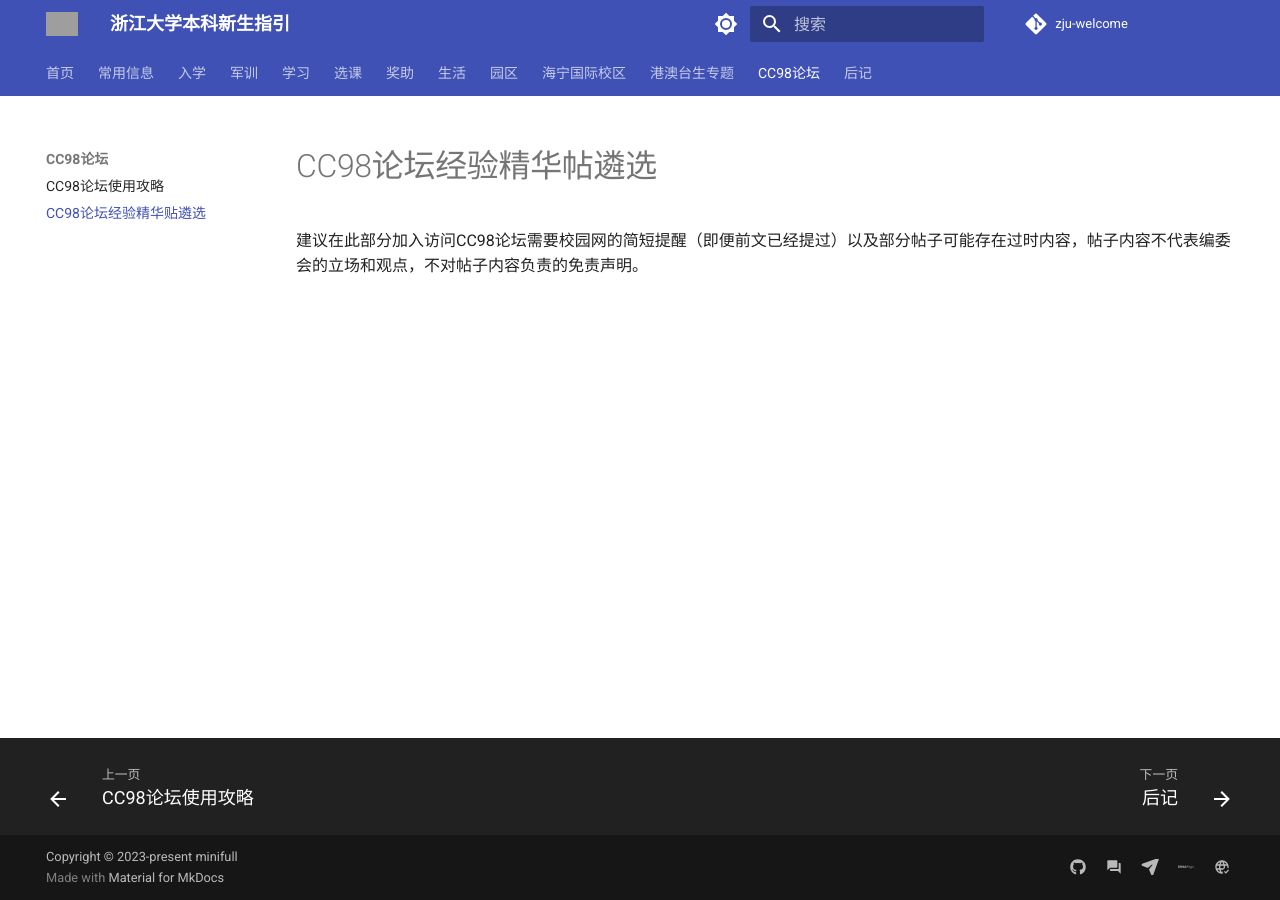
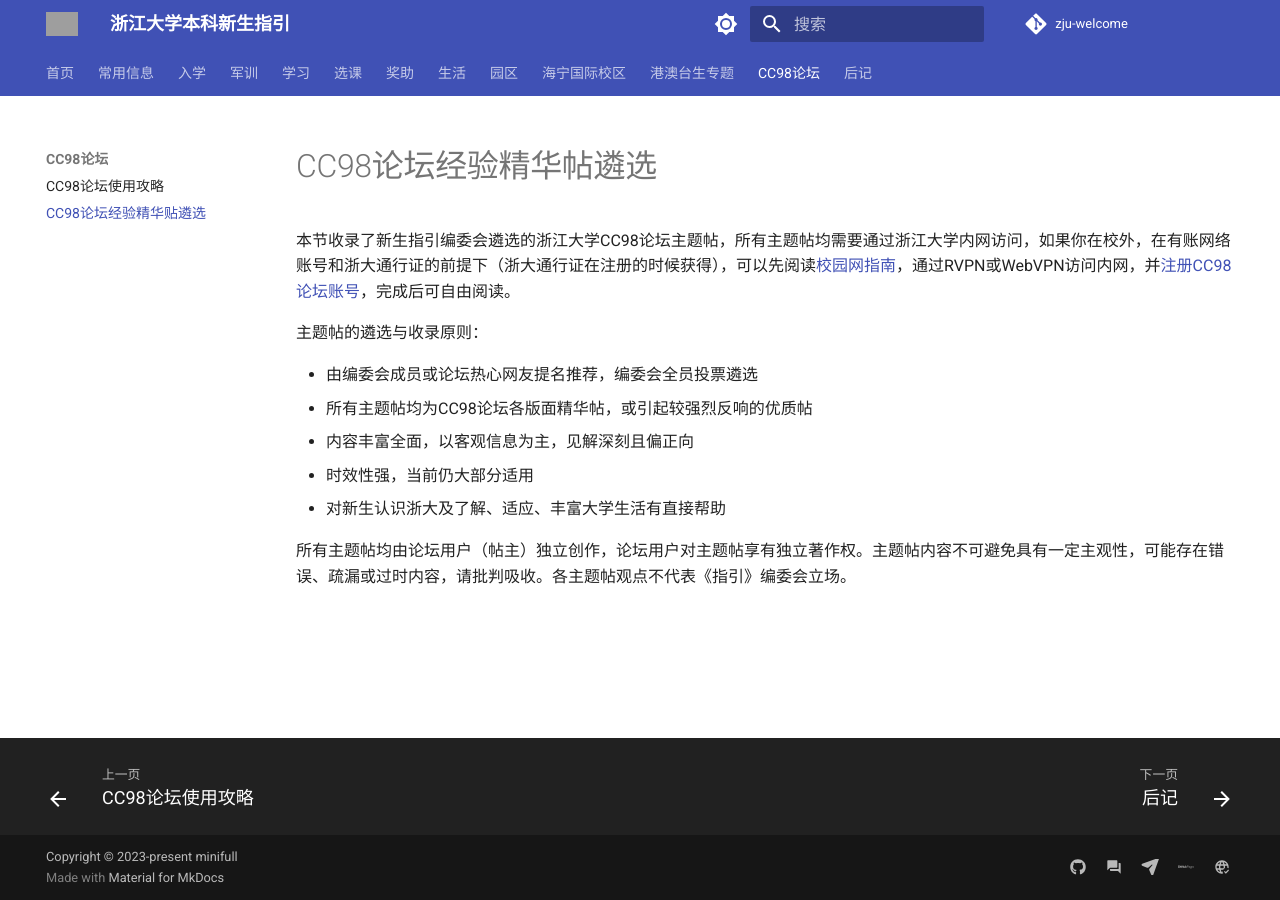
Before and after one commit to mini-full/zju-welcome, an MkDocs documentation site: the page built from docs/cc98/recommended.md, in a window 1280 px wide. Built offline with MkDocs 1.6.1 and Material for MkDocs 9.7.7, drawn with Linux system fonts in a browser that asks for light colours; comment, search, counter and statistics services are not loaded; grey boxes are pictures that could not be loaded.

Commit message:
add statements, formatted grants

```diff
--- a/docs/cc98/recommended.md
+++ b/docs/cc98/recommended.md
@@ -1,3 +1,13 @@
 # CC98论坛经验精华帖遴选
 
-建议在此部分加入访问CC98论坛需要校园网的简短提醒（即便前文已经提过）以及部分帖子可能存在过时内容，帖子内容不代表编委会的立场和观点，不对帖子内容负责的免责声明。
+本节收录了新生指引编委会遴选的浙江大学CC98论坛主题帖，所有主题帖均需要通过浙江大学内网访问，如果你在校外，在有账网络账号和浙大通行证的前提下（浙大通行证在注册的时候获得），可以先阅读[校园网指南](../life/network.md)，通过RVPN或WebVPN访问内网，并[注册CC98论坛账号](./cc98.md)，完成后可自由阅读。
+
+主题帖的遴选与收录原则：
+
+- 由编委会成员或论坛热心网友提名推荐，编委会全员投票遴选
+- 所有主题帖均为CC98论坛各版面精华帖，或引起较强烈反响的优质帖
+- 内容丰富全面，以客观信息为主，见解深刻且偏正向
+- 时效性强，当前仍大部分适用
+- 对新生认识浙大及了解、适应、丰富大学生活有直接帮助
+
+所有主题帖均由论坛用户（帖主）独立创作，论坛用户对主题帖享有独立著作权。主题帖内容不可避免具有一定主观性，可能存在错误、疏漏或过时内容，请批判吸收。各主题帖观点不代表《指引》编委会立场。
```
Also changed, not shown: docs/awards&grants/grants.md (+3 -3 lines).
